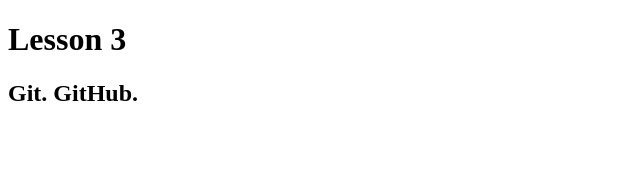
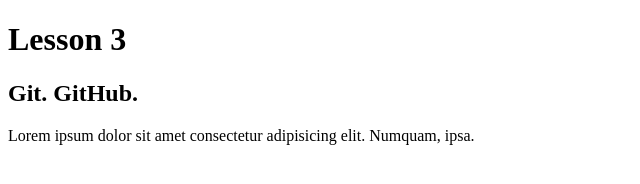
Before and after one commit to kusochek/Lesson_3_Git, a plain HTML site: page index.html in a window 1280 px wide. Shown: the whole page, without its empty margins (0-640 px from the left). Drawn offline with Linux system fonts and the light colour scheme.

Commit message:
add paragraph

```diff
--- a/index.html
+++ b/index.html
@@ -9,5 +9,6 @@
 <body>
     <h1>Lesson 3</h1>
     <h2>Git. GitHub.</h2>
+    <p>Lorem ipsum dolor sit amet consectetur adipisicing elit. Numquam, ipsa.</p>
 </body>
 </html>
```
